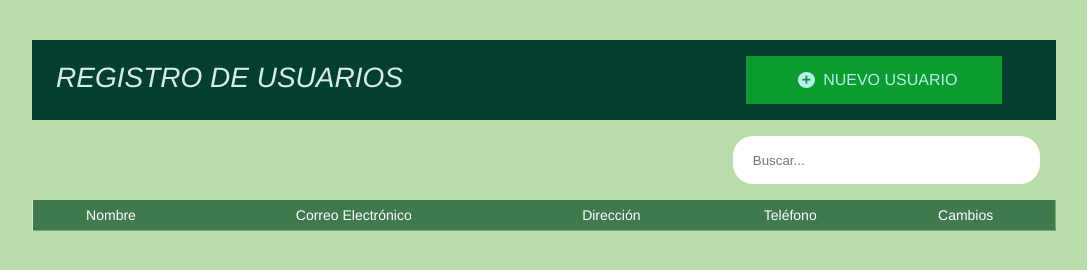
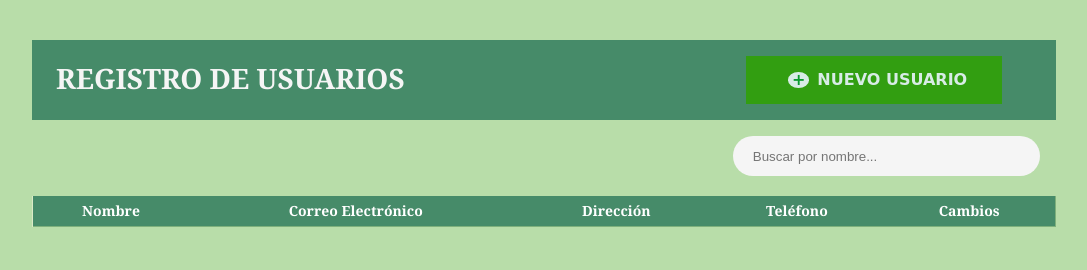
Before and after one commit to karinduboy/TPNodeExpr-KarinCarmen, a website: page pages/index.html in a window 1280 px wide. Shown: the whole page, without its empty margins (96-1183 px from the left). Drawn offline with nearby package versions, Linux system fonts and the light colour scheme; files that its build step writes are made by us from their sources; no server answers; files whose address does not match are found by name.

Commit message:
search by name y pequeños cambios de estilo, scss ignorado

```diff
--- a/modules/router.js
+++ b/modules/router.js
@@ -12,9 +12,10 @@ router.get('/', (req,res) =>{
 
 
 //APIS
+
 router.get('/api/users/:id', users.getUserById);
+router.get('/api/users/search/:name', users.searchByname);
 router.get('/api/users', users.getUsers);
-router.get('/api/users/:query', users.searchByQuery);
 router.post('/api/users', users.postUser);
 router.patch('/api/users', users.patchUser);
 router.delete('/api/users/:id', users.deleteUser);
--- a/pages/index.html
+++ b/pages/index.html
@@ -20,7 +20,7 @@
                 <a href="#"onclick="openModal('Create')" class="button" id="buttonAdd"><span class="more">+</span>NUEVO USUARIO</a>
             </header>
             <div class="searchFather">
-                <input type="search" placeholder= "Buscar..." id="search" class="search" onkeypress="searchByQuery()">
+                <input type="search" placeholder= "Buscar por nombre..." id="search" class="search" onkeypress="searchByname()">
             </div>
             <div class="tableContainer">
                 <table class="table">
@@ -40,42 +40,8 @@
             </div>
         </div>
             <div id="modalWrapper" class="modalWrapper" onclick="">
-                <!-- <div id= "modalContainer" class="modal">
-                    <div class="title">
-                        <h2 id="title">Agregar Usuario</h2>
-                        <a href="#"id="close"class="close"onclick="closeModal()">x</a>
-                    </div>
-                    <div class="formContainer">
-                        <form action="#" id="userDataForm">
-                            <div class="inputGroup">
-                                <label class="label" for="name">Nombre:</label>
-                                <input type="text" id="name" placeholder="Nombre..." class="valid" onblur="checkInputLength(this,2,30)" onkeyup="checkInputLength(this,2,30)">
-                                <div id="nameError">El nombre debe tener entre 2 y 30 caracteres</div>
-                            </div>
-                            <div class="inputGroup">
-                                <label class="label" for="email">Email:</label>
-                                <input type="email" id="email" placeholder="Email..." required onblur="checkEmail(this)" onkeyup="checkEmail(this)">
-                                <div id="emailError">email inválido</div>
-                            </div>
-                            <div class="inputGroup">
-                                <label class="label" for="address">Dirección:</label>
-                                <input type="address" id="address" placeholder="Dirección..." required onblur="checkInputLength(this,2,30)" onkeyup="checkInputLength(this,2,30)">
-                                <div id="addressError">La dirección debe tener entre 2 y 30 caracteres</div>
-                            </div>
-                            <div class="inputGroup">
-                                <label class="label" for="phone">Phone:</label>
-                                <input type="number" id="phone" placeholder="Teléfono..." required onblur="checkPhone(this)" onkeyup="checkPhone(this)">
-                                <div id="phoneError">Solo puedes introducir números</div>
-                            </div>
-                            <div class="contentBtn">
-                                <input type="submit" id="btn-add" value="Agregar"class="btnModal" onclick="createUser()">
-                                <input type="button" id="btn-cancel" value="Cancelar"class="btnModal" onclick="closeModal()">
-                            </div>
-                        </form>
-                    </div>
-                </div> -->
+
             </div>
-            <!-- /* esto hay que hacerlo dinámico*/ -->
                 <div id="deleteFather" class="modalWrapper">
                 <div id="modalDelete" class="modalDelete">
                     <div class="title">
--- a/public/js/main.js
+++ b/public/js/main.js
@@ -133,13 +133,15 @@ const checkPayload = (payload, userType) => {
     }
 };
 
-const searchByQuery= () =>{
+const searchByname= () =>{
     if ( event.keyCode===13){
-        let query = document.getElementById("search").value;
-        fetch(`/api/users/${query}`)
+        let name = document.getElementById("search").value;
+        fetch(`/api/users/search/${name}`)
         .then((res) => res.json())
-        .then(res=> console.log(res))
+        .then(data=> printUsers(data));
+
     };
+
 }
 
 const clean = () =>{
@@ -195,47 +197,6 @@ const editUser = (userId) => {
     closeModal();
     location.reload();
 }
-    // openModal();
-    // const userInfo  = {
-    //     name: formName.value,
-    //     email: formEmail.value,
-    //     address: formAddress.value,
-    //     phone: formPhone.value
-    // };
-    // fetch(`api/users/${id}`, {
-    //     method: 'PATCH',
-    //     headers: {
-    //         'Content-Type': 'application/json'
-    //     },
-    //     body: JSON.stringify(userInfo)
-    // })
-    //     .then((res) => res.json())
-    //     .then((res) => {
-    //         formName.value = res.name;
-    //         formEmail.value = res.email;
-    //         formAddress.value = res.address;
-    //         formPhone.value = res.phone;
-    //     })
-    //     .catch((error) => {
-    //          //acá van otras cositas
-    //     });
-
-    // console.log(modal);
-
-
-// const modalValues = () => {
-//     const name = document.getElementById('name');
-//     const email = document.getElementById('email');
-//     const adress = document.getElementById('adress');
-//     const phone = document.getElementById('phone');
-//     let info = {
-//         'name': name.value,
-//         'email': email.value,
-//         'adress': adress.value,
-//         'phone': phone.value
-//     };
-//     console.log(info);
-// }
 
 const openModalDelete = (id)=>{
     const mask = document.getElementById('deleteFather');
--- a/public/scss/styles.scss
+++ b/public/scss/styles.scss
@@ -2,7 +2,7 @@
 
 //variables
 $tbBorder:rgb(140, 168, 167);
-$tbHeaderBg: rgb(3, 63, 48);
+$tbHeaderBg:rgb(70, 139, 105);
 $actIcon: rgb(50, 158, 17);
 $actIconHover: rgb(3, 44, 42);
 $btnBgHover: rgb(80, 206, 42);
@@ -52,7 +52,8 @@ body{
     flex-direction: column;
     width: 100%;
     margin-top: 40px;
-    font-family: 'Franklin Gothic Medium', 'Arial Narrow', Arial, sans-serif;
+    font-family: Cambria, Cochin, Georgia, Times, 'Times New Roman', serif;
+    font-weight: bold;
     color:$fontColor;
     @media only screen and (max-width : 290px){
 
@@ -76,11 +77,11 @@ body{
 
                      h2{
                         @include row;
-                        color:$h2Bg;
+                        color:$tbBg;
                         width: 60%;
                         padding: 24px;
                         font-size: 28px;
-                        font-style: italic;
+                        font-weight: bold;
                         @media only screen and (max-width : 700px){
                             font-size: 22px;
                             padding-bottom: 8px;
@@ -97,11 +98,11 @@ body{
                         justify-content: center;
                         align-items: center;
                         width: 25%;
-                        background-color: $btnBg;
-                        color: $btnText;
+                        background-color:$actIcon;
+                        color: $h2Bg;
                         height: 48px;
                         margin: 16px 5%;
-                        font-weight: 400;
+                        font-family: cursive;
                         @media only screen and (max-width : 700px){
                             font-size: 14px;
                             padding-right: 8px;
@@ -123,7 +124,7 @@ body{
                         .more{
                             margin: 8px;
                             border-radius: 50%;
-                            background-color:$btnText;
+                            background-color:$h2Bg;
                             color:$btnBg;
                             padding: 0 4px;
                             font-weight: bold;
@@ -139,13 +140,14 @@ body{
                     width: 100%;
                     display: flex;
                     flex-direction: row-reverse;
-                    height:80px;
+                    height:60px;
+                    margin-bottom: 16px;
                     .search{
                         width: 30%;
                         margin: 16px;
                         border-radius: 20px;
                         outline: none;
-                        background-color:white;
+                        background-color:$tbBg;
                         border: 0;
                         padding: 20px;
                         @media only screen and (max-width : 520px){
@@ -159,17 +161,17 @@ body{
                     font-size: 14px;
                     border: 1px solid rgba($secondaryColor,.5);
                     border-top: $tbHeaderBg;
-                    color: #666;
+                    color: $tbHeaderBg;
                     border-collapse: collapse;
-                    background-color: #fff;
+                    background-color:$fontThBg;
                     @media only screen and (max-width : 290px){
-
                         font-size: 12px;
                     }
                     @include center;
                     td, th {
                         padding : 8px;
                         border-bottom: 1px solid rgba($secondaryColor,.5);
+                        font-weight: 600;
                         a{
                          @include a;
                          &:first-of-type {
@@ -181,9 +183,8 @@ body{
                        }
                      }
                      th {
-                       background-color :$thBg;
+                       background-color:$tbHeaderBg;
                        color: $fontThBg;
-                       font-weight : normal;
                        text-align : center;
                     }
                     td {
```
Also changed, not shown: api/users.js (+8 -10 lines), public/css/styles.css, 2 other files.
